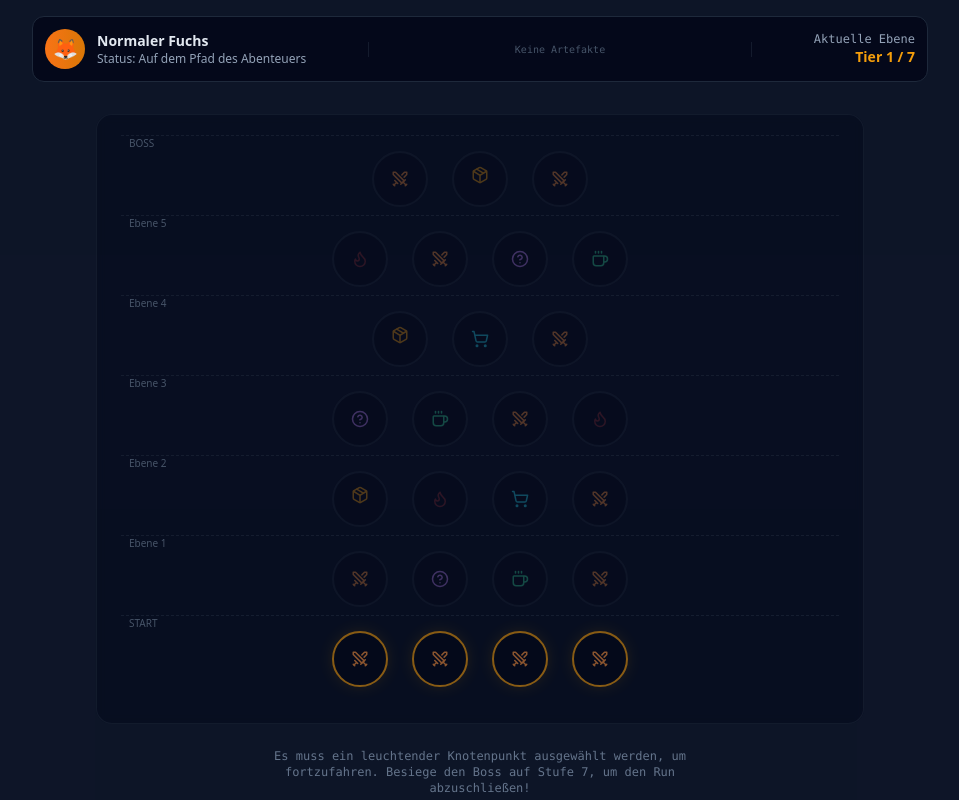
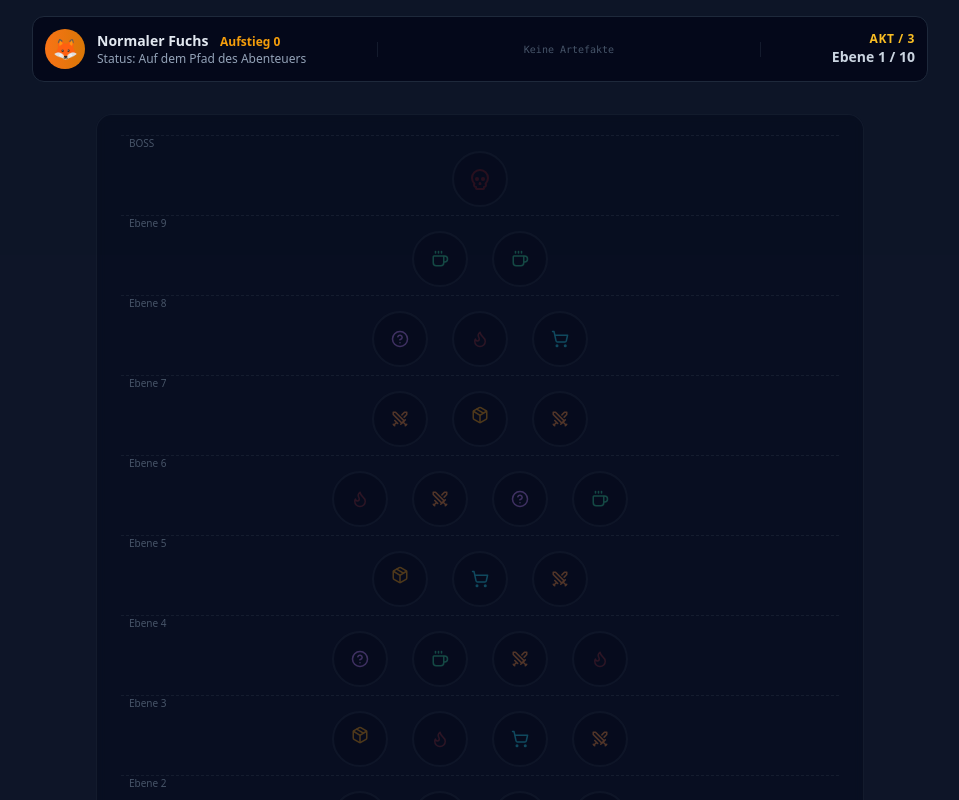
Before and after one commit to ArdathSol/fuchs-deckbuilder, a React (Vite) app: page / in a window 1280 px wide. Both pictures are taken after a click on the button "Run Starten". Shown: the top 800 px of the page, without its empty margins (160-1119 px from the left). Built offline with nearby package versions, Linux system fonts and the light colour scheme; the HTML template or start-up script is replaced by a standard one.

Commit message:
Refactor GameMap component to include currentAct

```diff
--- a/src/components/GameMap.jsx
+++ b/src/components/GameMap.jsx
@@ -1,8 +1,8 @@
 import React from 'react';
-import { Shield, Swords, Flame, ShoppingCart, Coffee, Skull, HelpCircle, Package, ArrowUp } from 'lucide-react';
+import { Shield, Swords, Flame, ShoppingCart, Coffee, Skull, HelpCircle, Package } from 'lucide-react';
 import { MAP_NODES, ARTIFACTS } from '../data/gameData';
 
-export default function GameMap({ currentTier, visitedNodes, onSelectNode, character, playerArtifacts }) {
+export default function GameMap({ currentTier, currentAct, visitedNodes, onSelectNode, character, playerArtifacts }) {
 
   const getNodeIcon = (type) => {
     switch (type) {
@@ -17,7 +17,7 @@ export default function GameMap({ currentTier, visitedNodes, onSelectNode, chara
     }
   };
 
-  const tiers = [0, 1, 2, 3, 4, 5, 6];
+  const tiers = [0, 1, 2, 3, 4, 5, 6, 7, 8, 9];
 
   return (
     <div className="flex flex-col items-center justify-between min-h-screen bg-slate-900/90 text-white p-4 relative overflow-y-auto">
@@ -27,17 +27,17 @@ export default function GameMap({ currentTier, visitedNodes, onSelectNode, chara
             🦊
           </div>
           <div>
-            <div className="font-bold text-sm text-slate-200">{character.name}</div>
+            <div className="font-bold text-sm text-slate-200">{character.name} <span className="text-amber-500 text-xs ml-2">Aufstieg {character.ascensionLevel || 0}</span></div>
             <div className="text-xs text-slate-400">Status: Auf dem Pfad des Abenteuers</div>
           </div>
         </div>
 
         <div className="flex-1 px-4 flex justify-center gap-1.5 border-x border-slate-800/60 overflow-x-auto max-w-sm">
           {playerArtifacts && playerArtifacts.length > 0 ? (
-            playerArtifacts.map(artId => {
+            playerArtifacts.map((artId, idx) => {
               const artifact = ARTIFACTS[artId];
               return (
-                <div key={artId} className="group relative w-7 h-7 rounded bg-slate-800 border border-slate-700 flex items-center justify-center text-amber-400 cursor-help transform hover:scale-110 transition-transform">
+                <div key={`${artId}-${idx}`} className="group relative w-7 h-7 rounded bg-slate-800 border border-slate-700 flex items-center justify-center text-amber-400 cursor-help transform hover:scale-110 transition-transform">
                   <Package size={16} />
                   <span className="absolute bottom-full mb-1 left-1/2 -translate-x-1/2 bg-slate-950 border border-slate-800 text-[10px] p-2 rounded opacity-0 group-hover:opacity-100 transition-opacity whitespace-nowrap z-30 shadow-2xl font-mono text-slate-200">
                     <strong className="text-amber-400 block mb-0.5">{artifact.name}</strong>
@@ -52,12 +52,12 @@ export default function GameMap({ currentTier, visitedNodes, onSelectNode, chara
         </div>
 
         <div className="text-right">
-          <div className="text-xs text-slate-400 font-mono">Aktuelle Ebene</div>
-          <div className="text-sm font-bold text-amber-500">Tier {currentTier + 1} / 7</div>
+          <div className="text-xs text-amber-400 font-bold uppercase tracking-wider">Akt {currentAct} / 3</div>
+          <div className="text-sm font-bold text-slate-300">Ebene {currentTier + 1} / 10</div>
         </div>
       </div>
 
-      <div className="flex-1 w-full max-w-3xl flex flex-col-reverse justify-around items-center my-4 relative bg-slate-950/40 rounded-2xl p-6 border border-slate-800/50 backdrop-blur-sm min-h-[600px] overflow-hidden">
+      <div className="flex-1 w-full max-w-3xl flex flex-col-reverse justify-around items-center my-4 relative bg-slate-950/40 rounded-2xl p-6 border border-slate-800/50 backdrop-blur-sm min-h-[800px] overflow-hidden">
         {tiers.map((tierIndex) => {
           const nodesInTier = MAP_NODES.filter(n => n.tier === tierIndex);
           const isSelectableTier = currentTier === tierIndex;
@@ -65,7 +65,7 @@ export default function GameMap({ currentTier, visitedNodes, onSelectNode, chara
           return (
             <div key={tierIndex} className="w-full flex justify-center gap-6 relative py-3">
               <div className="absolute -top-1 left-0 right-0 border-t border-dashed border-slate-800/60 text-[10px] text-slate-600 px-2 flex justify-between">
-                <span>{tierIndex === 6 ? 'BOSS' : tierIndex === 0 ? 'START' : `Ebene ${tierIndex}`}</span>
+                <span>{tierIndex === 9 ? 'BOSS' : tierIndex === 0 ? 'START' : `Ebene ${tierIndex + 1}`}</span>
               </div>
 
               {nodesInTier.map((node) => {
@@ -91,7 +91,6 @@ export default function GameMap({ currentTier, visitedNodes, onSelectNode, chara
                     }`}
                   >
                     {getNodeIcon(node.type)}
-
                     <span className="absolute bottom-full mb-2 left-1/2 -translate-x-1/2 bg-slate-950 border border-slate-800 text-[11px] px-2 py-0.5 rounded opacity-0 group-hover:opacity-100 pointer-events-none transition-opacity whitespace-nowrap z-20 shadow-xl font-mono text-amber-400">
                       {node.label} ({node.type})
                     </span>
@@ -102,10 +101,6 @@ export default function GameMap({ currentTier, visitedNodes, onSelectNode, chara
           );
         })}
       </div>
-
-      <div className="text-center text-xs text-slate-500 font-mono mt-2 max-w-md">
-        Es muss ein leuchtender Knotenpunkt ausgewählt werden, um fortzufahren. Besiege den Boss auf Stufe 7, um den Run abzuschließen!
-      </div>
     </div>
   );
 }
```
